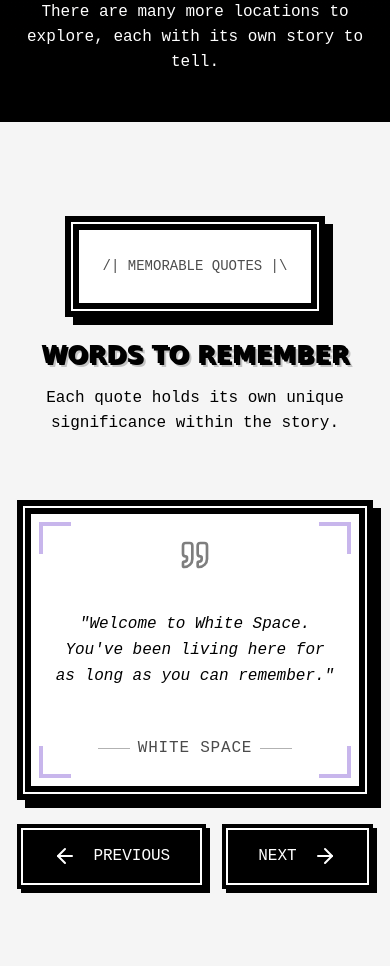
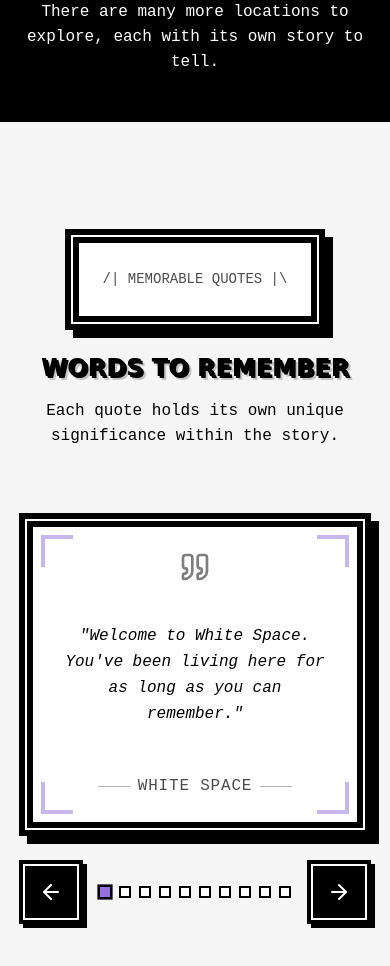
Before and after one commit to florixak/omori-headspace, a Next.js app: page / in a window 390 px wide. Shown: the part 10140-11106 px from the top of the page. Built offline with nearby package versions, Linux system fonts and the light colour scheme.

Commit message:
Improve quote card and navigation UI
Refactored QuoteCard layout for better responsiveness and visual hierarchy. Updated Quotes navigation buttons for improved accessibility and added quote selector dots for easier navigation between quotes.

```diff
--- a/components/quote-card.tsx
+++ b/components/quote-card.tsx
@@ -39,11 +39,12 @@ const QuoteCard = ({ currentQuote }: QuoteCardProps) => {
   };
 
   return (
-    <div className="relative max-w-6xl w-full min-h-[300px] mx-auto p-6 bg-(--omori-white) flex flex-col items-center justify-center text-center battle-box gap-6">
+    <div className="max-w-6xl w-full min-h-[200px] md:min-h-[300px] bg-(--omori-white) ">
+      <div className="relative flex flex-col items-center justify-center text-center battle-box gap-6">
         <QuoteIcon className="w-8 h-8 mb-4 text-(--omori-black) opacity-50" />
         <p
           ref={quoteRef}
-        className="italic text-(--omori-black) text-2xl md:text-3xl mb-6 leading-relaxed max-w-2xl"
+          className="italic text-(--omori-black) text-lg sm:text-2xl mb-6 leading-relaxed max-w-2xl"
         >
           &#34;{quote.text || "No quote available"}&#34;
         </p>
@@ -59,6 +60,7 @@ const QuoteCard = ({ currentQuote }: QuoteCardProps) => {
         <div className="absolute bottom-4 left-4 w-8 h-8 border-l-4 border-b-4 border-(--omori-purple) opacity-50" />
         <div className="absolute bottom-4 right-4 w-8 h-8 border-r-4 border-b-4 border-(--omori-purple) opacity-50" />
       </div>
+    </div>
   );
 };
 
--- a/components/quotes.tsx
+++ b/components/quotes.tsx
@@ -36,7 +36,7 @@ const Quotes = () => {
   return (
     <section
       id="quotes"
-      className="min-h-screen flex items-center justify-center px-6 pb-12"
+      className="min-h-screen flex items-center justify-center px-6"
     >
       <div className="max-w-7xl mx-auto">
         <div className="text-center my-16">
@@ -56,24 +56,46 @@ const Quotes = () => {
         <div className="flex items-center justify-between gap-4 mt-6">
           <button
             onClick={handlePreviousQuote}
-            className={`group cursor-pointer relative px-8 py-4 ${
+            aria-label="Previous Quote"
+            className={`group cursor-pointer relative px-4 sm:px-8 py-4 w-auto sm:w-36 ${
               isHeadspace
                 ? "bg-(--omori-black) text-(--omori-white) hover:bg-(--omori-purple)"
                 : "bg-(--omori-white) text-(--omori-black) hover:bg-(--kel-orange)"
             } rpg-border hover:text-(--omori-white) transition-all duration-300 flex items-center gap-4`}
           >
             <ArrowRightIcon className="rotate-180" />
-            PREVIOUS
+            <span className="hidden sm:block">PREVIOUS</span>
           </button>
+          <div className="gap-2 flex">
+            {quotes.map((_, index) => (
+              <button
+                key={index}
+                aria-label={`Select Quote ${index + 1}`}
+                aria-current={index === currentQuote ? "true" : "false"}
+                onClick={() => setCurrentQuote(index)}
+                className={`w-3 h-3 border-2 border-(--omori-black) transition-all duration-300 ${
+                  index === currentQuote
+                    ? `${
+                        isHeadspace
+                          ? "bg-(--omori-purple)"
+                          : "bg-(--kel-orange)"
+                      } scale-125`
+                    : "bg-(--omori-white) hover:bg-(--omori-gray)"
+                }`}
+              />
+            ))}
+          </div>
+
           <button
             onClick={handleNextQuote}
-            className={`group cursor-pointer relative px-8 py-4 ${
+            aria-label="Next Quote"
+            className={`group cursor-pointer relative px-4 sm:px-8 py-4 w-auto sm:w-36 ${
               isHeadspace
                 ? "bg-(--omori-black) text-(--omori-white) hover:bg-(--omori-purple)"
                 : "bg-(--omori-white) text-(--omori-black) hover:bg-(--kel-orange)"
             } rpg-border hover:text-(--omori-white) transition-all duration-300 flex items-center gap-4`}
           >
-            NEXT
+            <span className="hidden sm:block">NEXT</span>
             <ArrowRightIcon />
           </button>
         </div>
```
Lines whose indentation alone changed are shown as unchanged.
